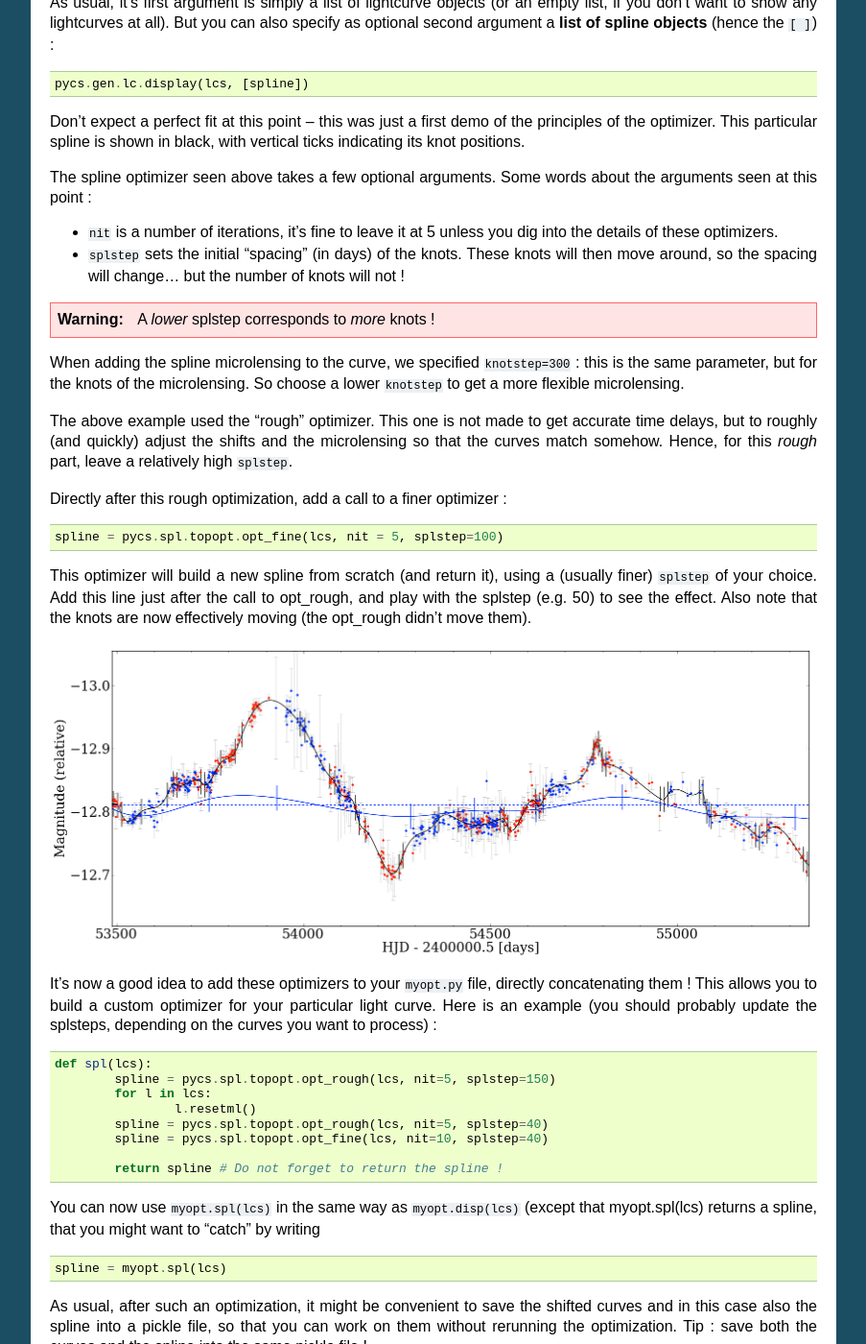
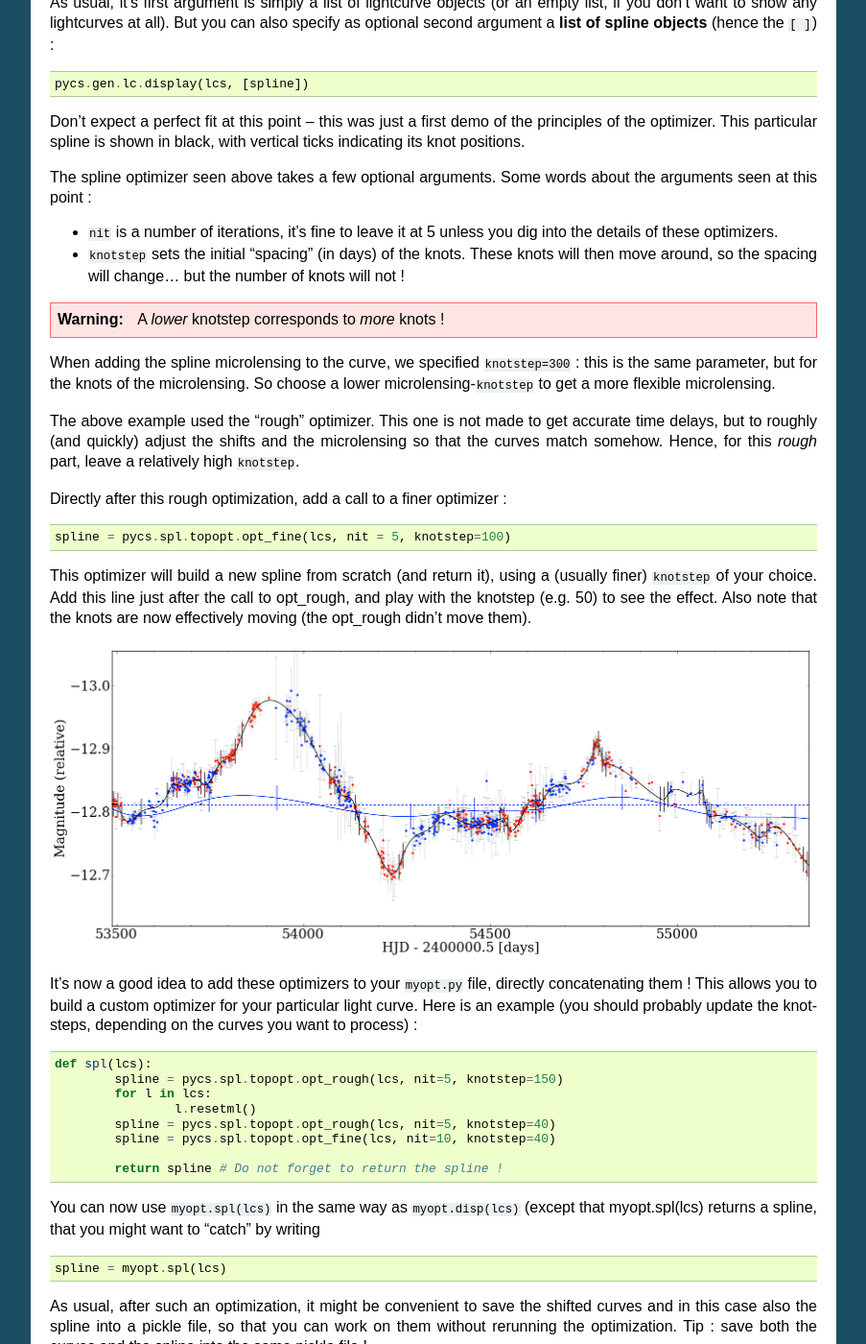
Before and after one commit to COSMOGRAIL/PyCS, a Sphinx documentation site: the page built from sphinx/source/tutorial/shifting.rst, in a window 1280 px wide and 1400 px high, scrolled down 1996 px. Shown: the whole window at 96% size, without its empty margins (198-1101 px from the left). Built offline with Sphinx 7.4.7, drawn with Linux system fonts in a browser that asks for light colours; formulas are drawn with MathJax 3.

Commit message:
Better results description, and fixing deprecated splstep in doc

```diff
--- a/sphinx/source/tutorial/shifting.rst
+++ b/sphinx/source/tutorial/shifting.rst
@@ -101,7 +101,7 @@ Try it :
 	pycs.gen.splml.addtolc(lcs[1], knotstep=300) # Yep, let's try spline microlensing !
 
 	# And now the optimizer. Note that it returns the spline object !
-	spline = pycs.spl.topopt.opt_rough(lcs, nit = 5, splstep=150)
+	spline = pycs.spl.topopt.opt_rough(lcs, nit=5, knotstep=150)
 
 
 To show this spline, we make use of :py:func:`pycs.gen.lc.display` that you've met many times before. Indeed, this function can also display an arbitrary number of splines !
@@ -119,22 +119,22 @@ This particular spline is shown in black, with vertical ticks indicating its kno
 The spline optimizer seen above takes a few optional arguments. Some words about the arguments seen at this point :
 
 * ``nit`` is a number of iterations, it's fine to leave it at 5 unless you dig into the details of these optimizers.
-* ``splstep`` sets the initial "spacing" (in days) of the knots. These knots will then move around, so the spacing will change... but the number of knots will not !
+* ``knotstep`` sets the initial "spacing" (in days) of the knots. These knots will then move around, so the spacing will change... but the number of knots will not !
 
-.. warning:: A *lower* splstep corresponds to *more* knots !
+.. warning:: A *lower* knotstep corresponds to *more* knots !
 
-When adding the spline microlensing to the curve, we specified ``knotstep=300`` : this is the same parameter, but for the knots of the microlensing. So choose a lower ``knotstep`` to get a more flexible microlensing.
+When adding the spline microlensing to the curve, we specified ``knotstep=300`` : this is the same parameter, but for the knots of the microlensing. So choose a lower microlensing-``knotstep`` to get a more flexible microlensing.
 
-The above example used the "rough" optimizer. This one is not made to get accurate time delays, but to roughly (and quickly) adjust the shifts and the microlensing so that the curves match somehow. Hence, for this *rough* part, leave a relatively high ``splstep``.
+The above example used the "rough" optimizer. This one is not made to get accurate time delays, but to roughly (and quickly) adjust the shifts and the microlensing so that the curves match somehow. Hence, for this *rough* part, leave a relatively high ``knotstep``.
 
 Directly after this rough optimization, add a call to a finer optimizer :
 
 ::
 
-	spline = pycs.spl.topopt.opt_fine(lcs, nit = 5, splstep=100)
+	spline = pycs.spl.topopt.opt_fine(lcs, nit = 5, knotstep=100)
 
 
-This optimizer will build a new spline from scratch (and return it), using a (usually finer) ``splstep`` of your choice. Add this line just after the call to opt_rough, and play with the splstep (e.g. 50) to see the effect. Also note that the knots are now effectively moving (the opt_rough didn't move them).
+This optimizer will build a new spline from scratch (and return it), using a (usually finer) ``knotstep`` of your choice. Add this line just after the call to opt_rough, and play with the knotstep (e.g. 50) to see the effect. Also note that the knots are now effectively moving (the opt_rough didn't move them).
 
 
 .. image:: ../_static/tutorial/spline.png
@@ -142,16 +142,16 @@ This optimizer will build a new spline from scratch (and return it), using a (us
 	:width: 800
 
 
-It's now a good idea to add these optimizers to your ``myopt.py`` file, directly concatenating them ! This allows you to build a custom optimizer for your particular light curve. Here is an example (you should probably update the splsteps, depending on the curves you want to process) :
+It's now a good idea to add these optimizers to your ``myopt.py`` file, directly concatenating them ! This allows you to build a custom optimizer for your particular light curve. Here is an example (you should probably update the knotsteps, depending on the curves you want to process) :
 
 ::
 
 	def spl(lcs):
-		spline = pycs.spl.topopt.opt_rough(lcs, nit=5, splstep=150)
+		spline = pycs.spl.topopt.opt_rough(lcs, nit=5, knotstep=150)
 		for l in lcs:
 			l.resetml()
-		spline = pycs.spl.topopt.opt_rough(lcs, nit=5, splstep=40)
-		spline = pycs.spl.topopt.opt_fine(lcs, nit=10, splstep=40)
+		spline = pycs.spl.topopt.opt_rough(lcs, nit=5, knotstep=40)
+		spline = pycs.spl.topopt.opt_fine(lcs, nit=10, knotstep=40)
 
 		return spline # Do not forget to return the spline !
 
```
Also changed, not shown: sphinx/source/tutorial/makehists.rst (+19 -2 lines).
